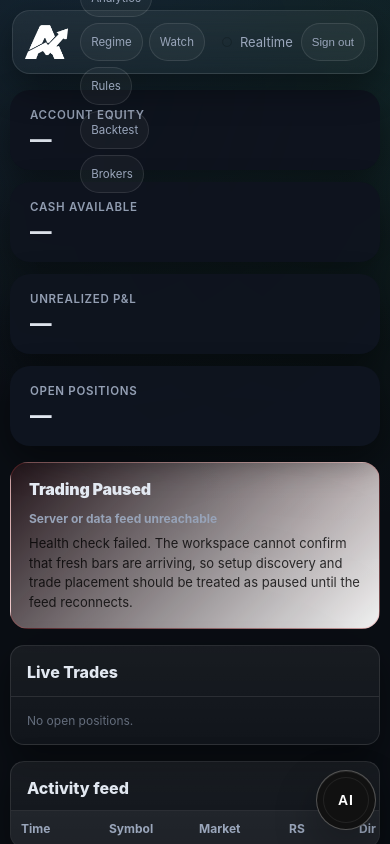
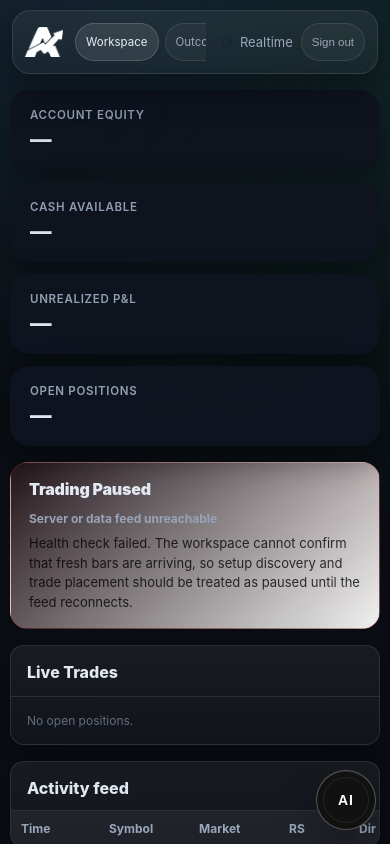
Before and after one commit to Ryderschilling/Trading-agent, a website: page public/index.html in a window 390 px wide. Drawn offline with nearby package versions, Linux system fonts and the light colour scheme; no server answers.

Commit message:
Fix the header: shrink the mark and stop the nav wrapping
The new logo-mark.png is cropped tight to the artwork, while the old
logo.PNG was a 1024x1024 square with wide empty margins. At the same
height:80px the mark therefore rendered roughly twice as large. Base height
is now 36px (30px on mobile).

Separately, .tabs at line ~1067 set flex-wrap:wrap, silently overriding the
flex-wrap:nowrap declared with .tabs at the top of the file. That is what put
Brokers on a second row once the wider logo took up space. Set to nowrap so
the tab row scrolls horizontally as originally intended.

```diff
--- a/public/styles-v4.css
+++ b/public/styles-v4.css
@@ -82,7 +82,9 @@ body{
 }
 
 .brand-logo{
-  height: 80px;              /* slightly taller than text */
+  /* logo-mark.png is cropped tight to the artwork, unlike the old padded
+     1024x1024 logo.PNG, so this height is the mark's real rendered height. */
+  height: 36px;
   width: auto;
   object-fit: contain;
   margin-right: 8px;
@@ -1066,7 +1068,9 @@ html[data-theme="light"] .topbar.is-solid{
   /* Make tabs match “pill segmented” feel */
   .tabs{
     gap: 10px;
-    flex-wrap: wrap;
+    /* Was flex-wrap:wrap, which overrode the nowrap defined with .tabs above
+       and let the nav break onto a second row. The row scrolls instead. */
+    flex-wrap: nowrap;
   }
 
   .tab{
@@ -2897,7 +2901,7 @@ body.page-rules .rules-trigger-actions{
   /* Header */
   .topbar{ min-height:56px; padding:8px 12px; }
   .topbar-left{ gap:8px; }
-  .brand-logo{ height:34px; margin-right:4px; }
+  .brand-logo{ height:30px; margin-right:4px; }
   .brand-text{ font-size:15px; white-space:nowrap; }
   .tabs{ gap:6px; -webkit-overflow-scrolling:touch; }
   .tab{ padding:8px 11px; font-size:12px; white-space:nowrap; }
```
